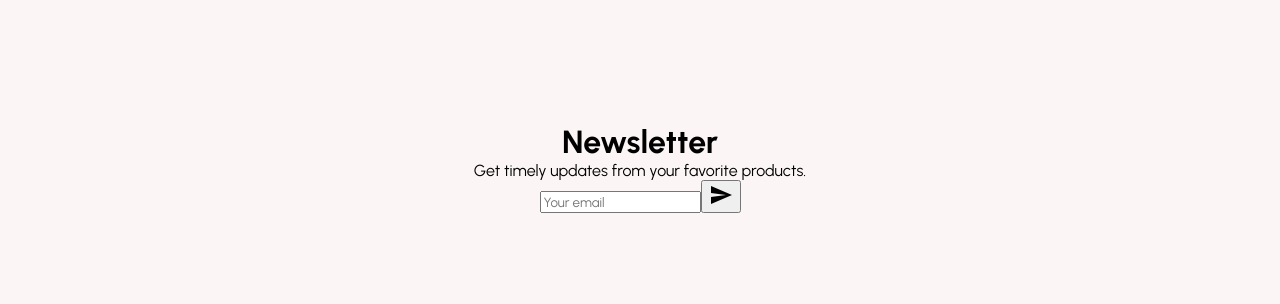
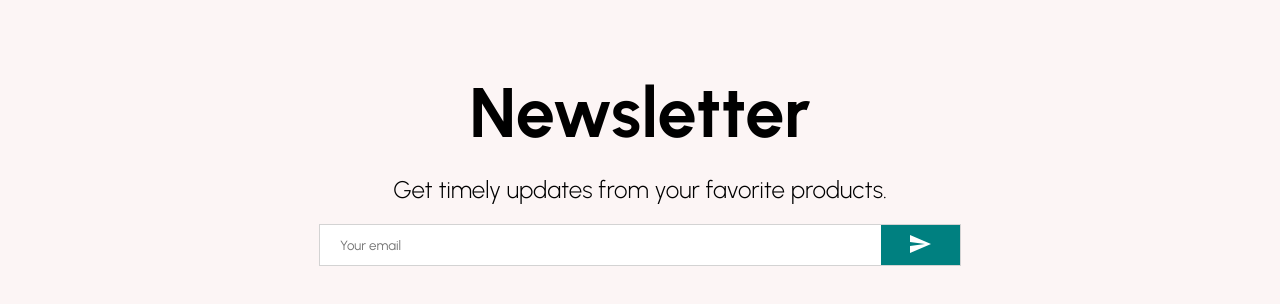
Before and after one commit to omarbabou/React-Shopping, a React (Create React App) app: page / in a window 1280 px wide. Shown: the part 2332-2636 px from the top of the page. Built offline with nearby package versions, Linux system fonts and the light colour scheme.

Commit message:
second commit

```diff
--- a/src/components/Newsletter.jsx
+++ b/src/components/Newsletter.jsx
@@ -10,15 +10,38 @@ const Container = styled.div`
   flex-direction: column;
 `;
 
-const Title = styled.h1``;
+const Title = styled.h1`
+  font-size: 70px;
+  margin-bottom: 20px;
+`;
 
-const Description = styled.div``;
+const Description = styled.div`
+  font-size: 24px;
+  font-weight: 300;
+  margin-bottom: 20px;
+`;
 
-const InputContainer = styled.div``;
+const InputContainer = styled.div`
+  width: 50%;
+  height: 40px;
+  background-color: white;
+  display: flex;
+  justify-content: space-between;
+  border: 1px solid lightgray;
+`;
 
-const Input = styled.input``;
+const Input = styled.input`
+  border: none;
+  flex: 8;
+  padding-left: 20px;
+`;
 
-const Button = styled.button``;
+const Button = styled.button`
+  flex: 1;
+  border: none;
+  background-color: teal;
+  color: white;
+`;
 
 const Newsletter = () => {
   return (
--- a/src/data.js
+++ b/src/data.js
@@ -1,7 +1,7 @@
 export const sliderItems = [
   {
     id: 1,
-    img: "https://i.ibb.co/XsdmR2c/1.png",
+    img: "https://scontent.fkgl4-1.fna.fbcdn.net/v/t1.6435-9/p180x540/241916533_1439580303102068_7359749326974350520_n.jpg?_nc_cat=108&_nc_rgb565=1&ccb=1-5&_nc_sid=730e14&_nc_eui2=AeGdNVCyJJwPZKO98QnbP_B2tgJ6wt327HK2AnrC3fbscvzsCTILR6K68mW1Rup30aAmO7hkeD2tbIQYXZWKNsqu&_nc_ohc=HJjjN7OUsNAAX_GmcSg&_nc_ht=scontent.fkgl4-1.fna&oh=7dafeb5c1bc06b09c8057a81347d0e0a&oe=616954B4",
     title: "SUMMER SALE",
     desc: "DON'T COMPROMISE ON STYLE! GET FLAT 30% OFF FOR NEW ARRIVALS.",
     bg: "f5fafd",
```
Also changed, not shown: src/images/img1.png (added).
